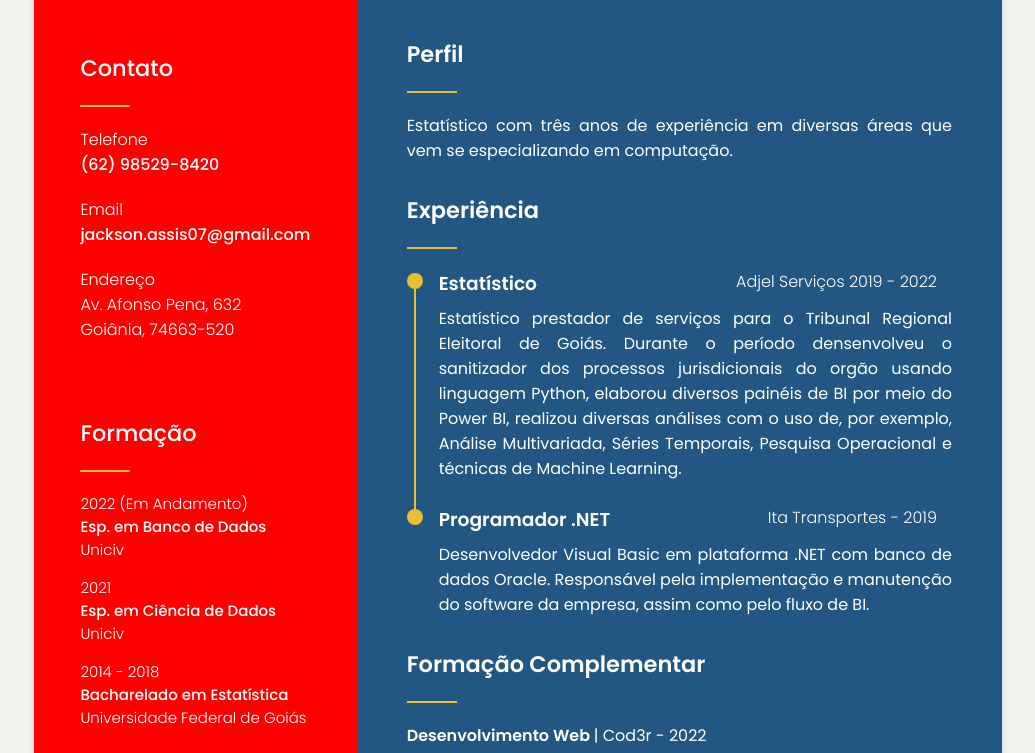
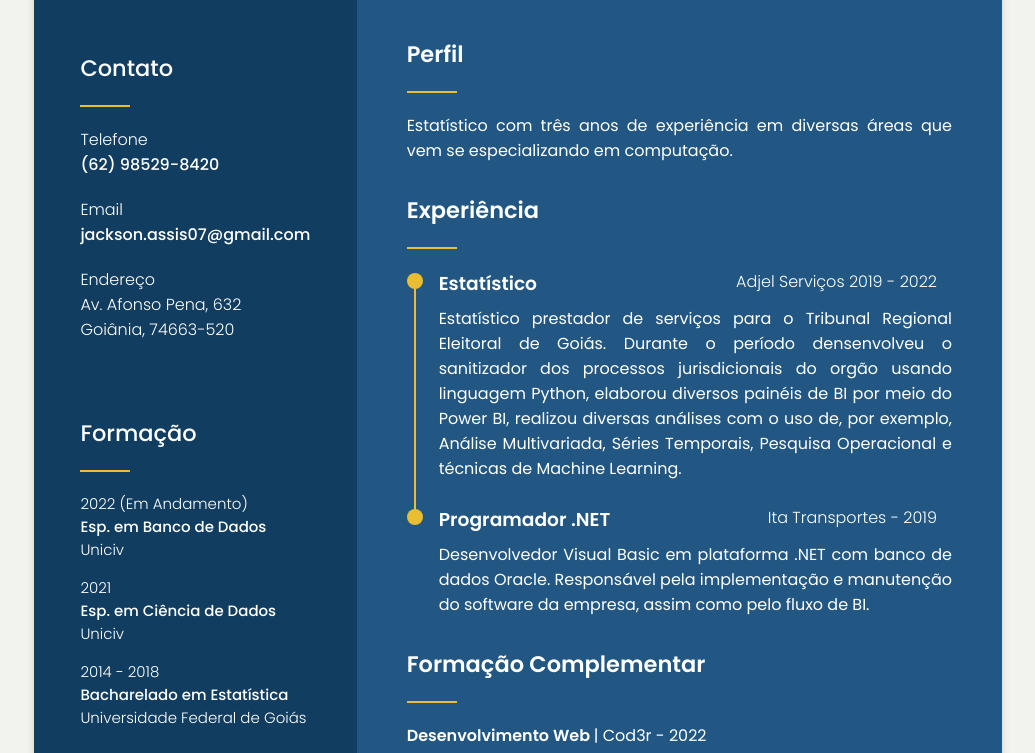
Before and after one commit to jvassis/jvassis.github.io, a plain HTML site: page curriculo/index.html in a window 1280 px wide. Shown: the part 332-1085 px from the top of the page, without its empty margins (122-1157 px from the left). Drawn offline with nearby package versions, Linux system fonts and the light colour scheme.

Commit message:
alteracao das cores

```diff
--- a/curriculo/assets/css/styles.css
+++ b/curriculo/assets/css/styles.css
@@ -813,10 +813,9 @@ img {
 
 }
 
-/* Modificações para tamanhos largos */
 @media (min-width: 968px) {
   .resume__left {
-    background-color: red !important;
+    background-color: #113d61 !important;
   }
   body {
     margin: 3rem 0;
```
